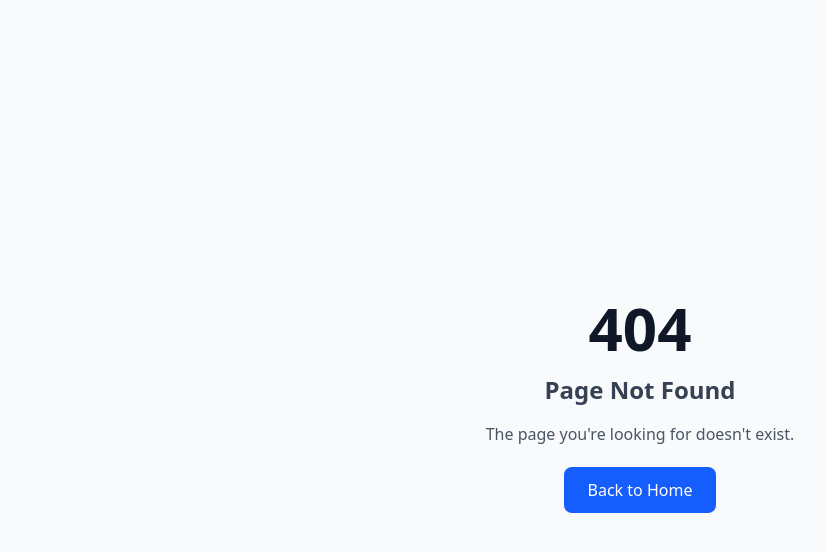
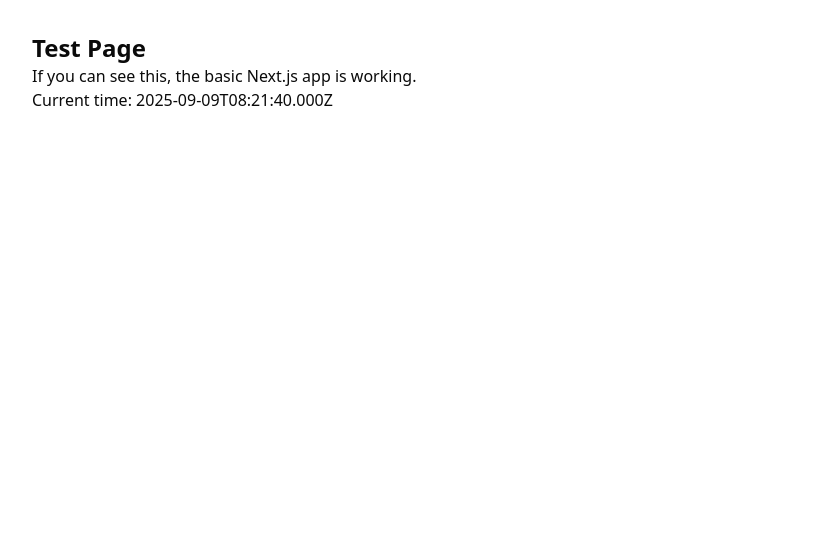
Before and after one commit to alexmoneton/wheresmymep, a Next.js app: page /test in a window 1280 px wide. Before the commit this address had no page. Shown: the top 552 px of the page, without its empty margins (0-825 px from the left). Built offline with nearby package versions, Linux system fonts and the light colour scheme.

Commit message:
test: Add test page to verify basic functionality

```diff
--- a/public/data/metadata.json
+++ b/public/data/metadata.json
@@ -1,5 +1,5 @@
 {
-  "generated_at": "2025-09-26T07:01:40.213Z",
+  "generated_at": "2025-09-26T07:15:45.357Z",
   "meps_count": 714,
   "votes_count": 1215,
   "notable_votes_count": 6370,
--- /dev/null
+++ b/src/app/test/page.tsx
@@ -0,0 +1,9 @@
+export default function TestPage() {
+  return (
+    <div className="p-8">
+      <h1 className="text-2xl font-bold">Test Page</h1>
+      <p>If you can see this, the basic Next.js app is working.</p>
+      <p>Current time: {new Date().toISOString()}</p>
+    </div>
+  );
+}
```
